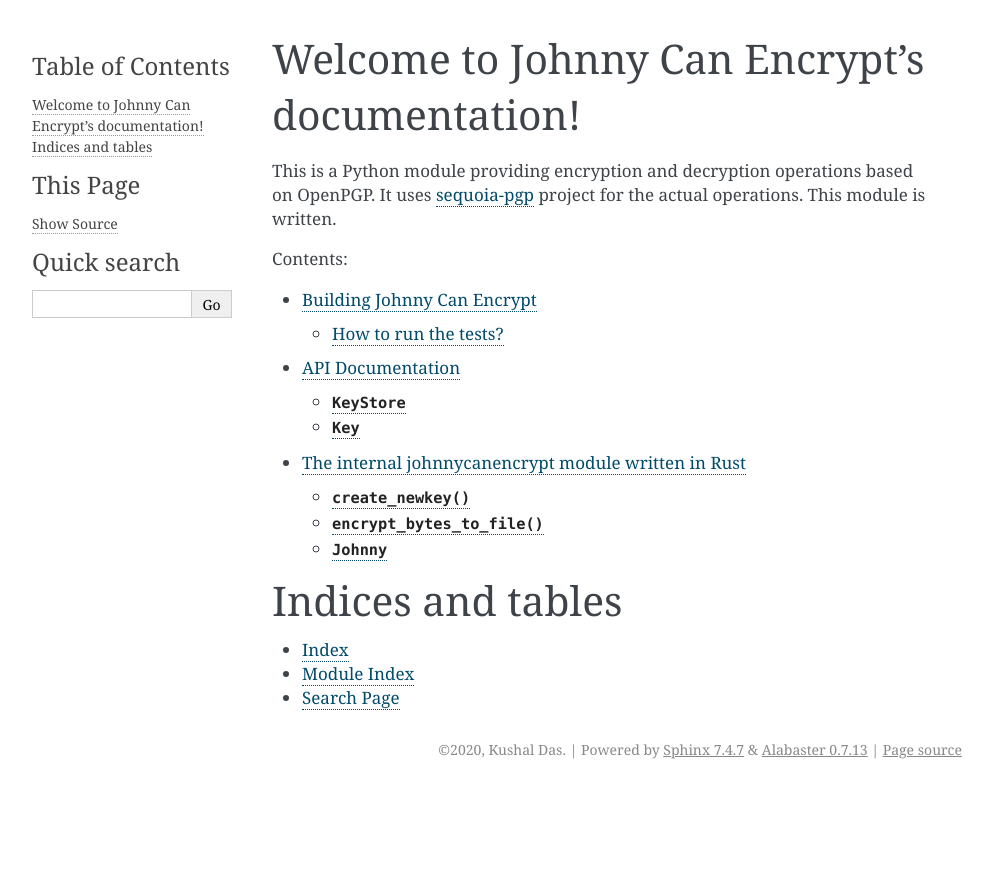
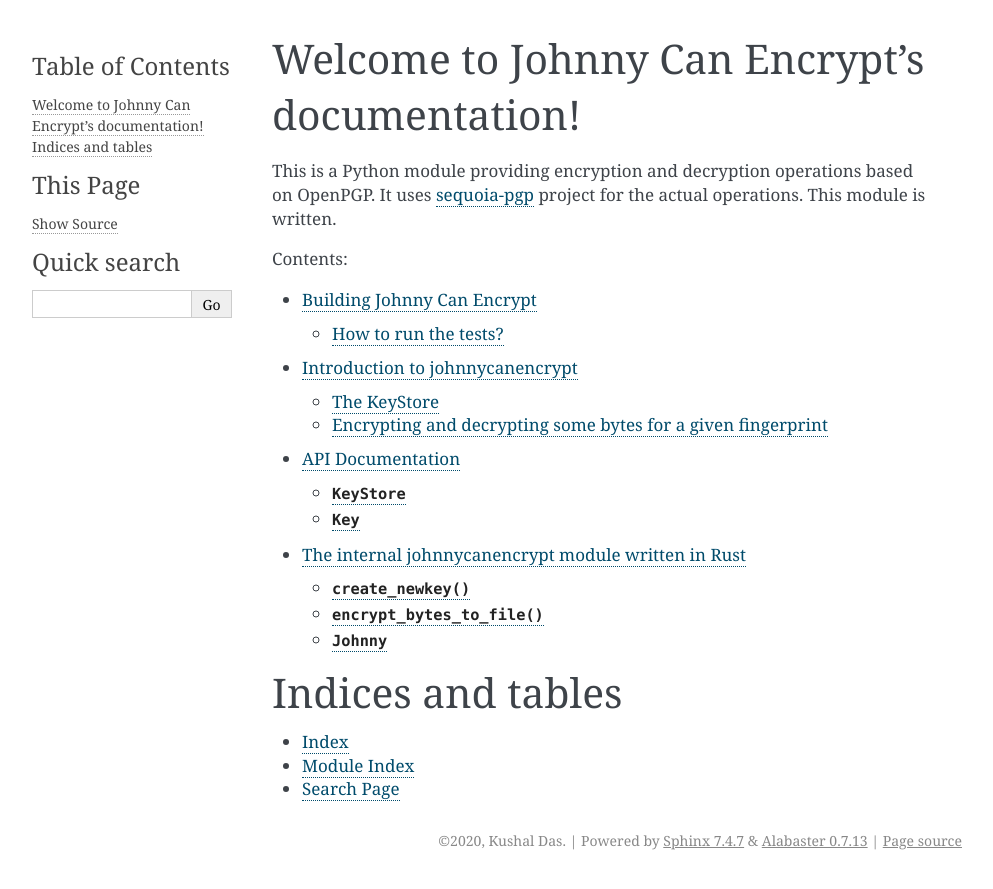
Before and after one commit to kushaldas/johnnycanencrypt, a Sphinx documentation site: the page built from docs/index.rst, in a window 1280 px wide. Shown: the top 889 px of the page, without its empty margins (148-1141 px from the left). Built offline with Sphinx 7.4.7, drawn with Linux system fonts in a browser that asks for light colours; some of the changed lines change nothing that is shown.

Commit message:
Adds introduction chapter

```diff
--- a/docs/index.rst
+++ b/docs/index.rst
@@ -15,6 +15,7 @@
    :caption: Contents:
 
    build
+   introduction
    api
    rustimplementation
 
--- /dev/null
+++ b/docs/introduction.rst
@@ -0,0 +1,55 @@
+Introduction to johnnycanencrypt
+================================
+
+The module has 2 parts, one high level API, which can be directly accessed via importing the module. There is another
+internal module with the same name (which is native in Rust), and has all the low level functions and classes.
+
+We will import the module as jce.
+
+::
+
+        >>> import johnnycanencrypt as jce
+
+
+The KeyStore
+-------------
+
+The module interacts over a `KeyStore` object, which points ot a directory path on the system. All keys available
+as files on that directory ending with **.pub**, or **.asc**, or **.sec**. Below is an example where we are
+creating a keystore in an empty directory at "/home/user/.pgpkeys", and then we will import a few keys in there.
+For our example, we will use the keys from our tests directory.
+
+::
+
+        >>> ks = jce.KeyStore("/home/user/.pgpkeys")
+        >>> ks.import_cert("tests/files/store/secret.asc")
+        <Key fingerprint=BB2D3F20233286371C3123D5209940B9669ED621 keytype=secret>
+        >>> ks.import_cert("tests/files/store/pgp_keys.asc")
+        <Key fingerprint=A85FF376759C994A8A1168D8D8219C8C43F6C5E1 keytype=public>
+        >>> ks.import_cert("tests/files/store/public.asc")
+        <Key fingerprint=BB2D3F20233286371C3123D5209940B9669ED621 keytype=public>
+
+Now, if we check the directory from the shell, we will find the keys imported there.
+
+
+::
+
+        ❯ ls -l /home/user/.pgpkeys
+        .rw-rw-r--@ 9.5k user  6 Oct 18:48 A85FF376759C994A8A1168D8D8219C8C43F6C5E1.pub
+        .rw-rw-r--@ 6.2k user  6 Oct 18:48 BB2D3F20233286371C3123D5209940B9669ED621.pub
+        .rw-rw-r--@  11k user  6 Oct 18:47 BB2D3F20233286371C3123D5209940B9669ED621.sec
+
+
+Encrypting and decrypting some bytes for a given fingerprint
+-------------------------------------------------------------
+
+::
+
+        >>> key = ks.get_key("BB2D3F20233286371C3123D5209940B9669ED621")
+        >>> enc = ks.encrypt_bytes(key, "Sequoia is amazing.")
+        >>> print(enc[:27])
+        b'-----BEGIN PGP MESSAGE-----'
+        >>> secret_key = ks.get_key("BB2D3F20233286371C3123D5209940B9669ED621", "secret")
+        >>> text = ks.decrypt_bytes(secret_key, enc, "redhat")
+        >>> print(text)
+        b'Sequoia is amazing.'
```
